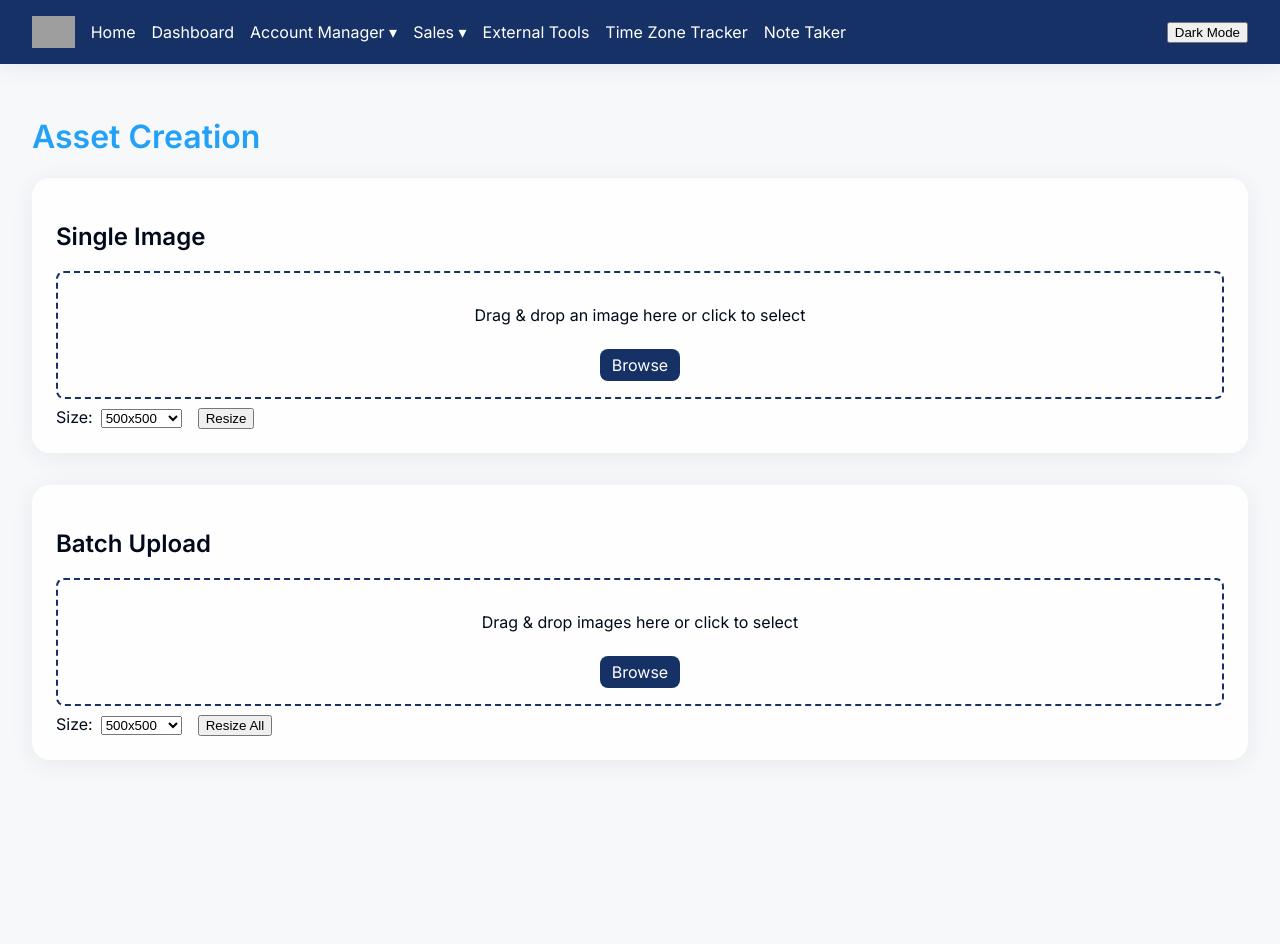
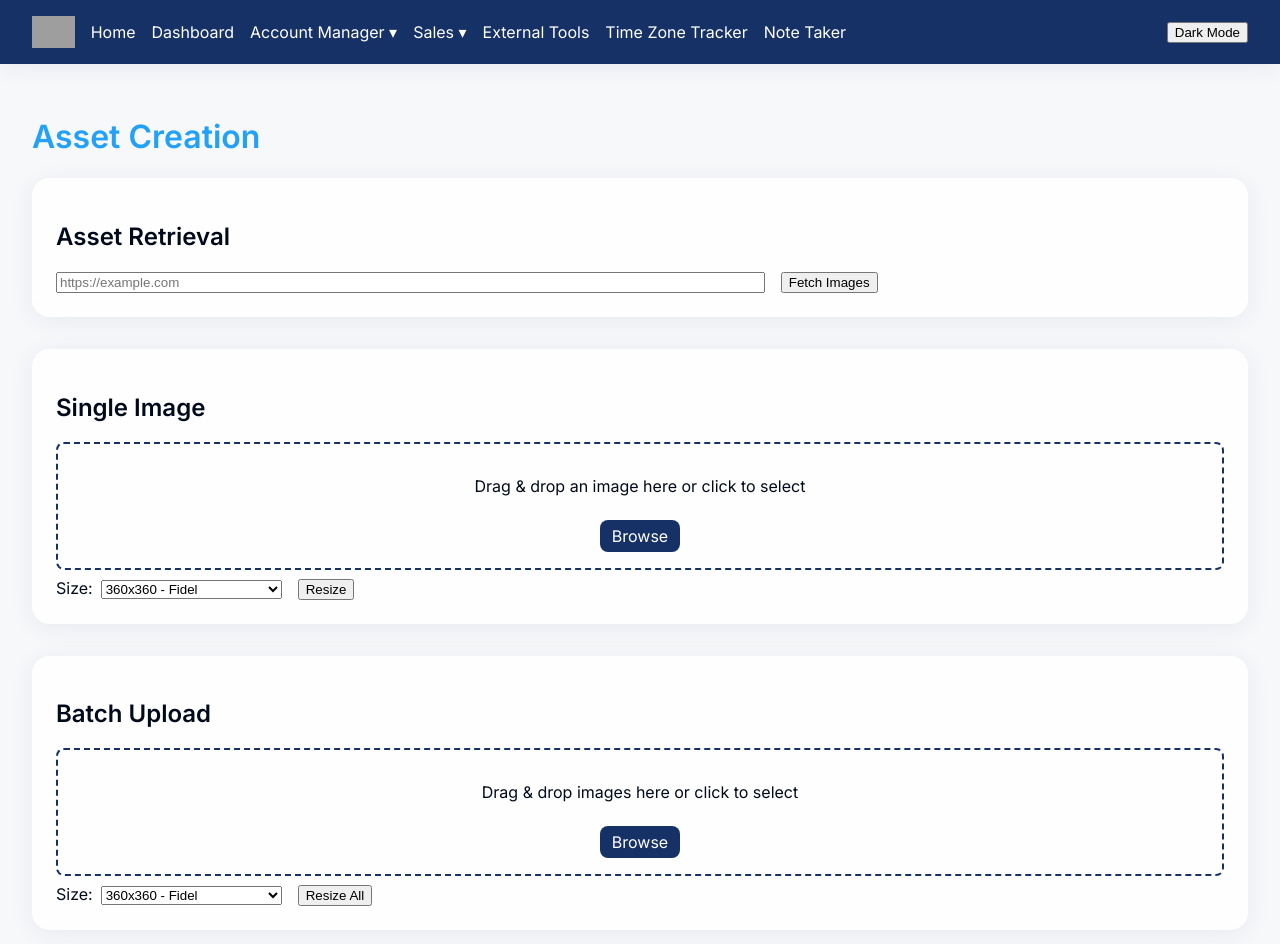
Before and after one commit to TomSumner28/merchant-data, a Next.js app: page /asset-creation in a window 1280 px wide. Shown: the top 944 px of the page. Before the commit the page ends 824 px from the top, so only its background shows below. Built offline with nearby package versions, Linux system fonts and the light colour scheme; grey boxes are pictures that could not be loaded.

Commit message:
Add asset retrieval and update size presets

```diff
--- /dev/null
+++ b/pages/api/fetch-images.js
@@ -0,0 +1,26 @@
+import { NextResponse } from 'next/server'
+
+export default async function handler(req, res) {
+  const { url } = req.query
+  if (!url) return res.status(400).json({ error: 'Missing url' })
+  try {
+    const resp = await fetch(url)
+    const html = await resp.text()
+    const matches = [...html.matchAll(/<img[^>]*src=["']([^"']+)["']/gi)]
+    const base = new URL(url)
+    const urls = []
+    for (const m of matches) {
+      let src = m[1]
+      if (!src) continue
+      if (!/^https?:\/\//i.test(src)) {
+        try { src = new URL(src, base).href } catch {}
+      }
+      if (!urls.includes(src)) urls.push(src)
+      if (urls.length >= 4) break
+    }
+    return res.status(200).json({ images: urls })
+  } catch (e) {
+    console.error(e)
+    return res.status(500).json({ error: 'Failed to fetch images' })
+  }
+}
--- a/pages/asset-creation.js
+++ b/pages/asset-creation.js
@@ -1,15 +1,11 @@
 import { useState } from 'react'
 
 const SIZES = [
-  { label: '500x500', w: 500, h: 500 },
-  { label: '728x90', w: 728, h: 90 },
-  { label: '320x50', w: 320, h: 50 },
-  { label: '300x250', w: 300, h: 250 },
-  { label: '160x600', w: 160, h: 600 },
-  { label: '1200x628', w: 1200, h: 628 },
-  { label: '600x200', w: 600, h: 200 },
-  { label: '128x128', w: 128, h: 128 },
-  { label: '32x32', w: 32, h: 32 }
+  { label: '360x360 - Fidel', w: 360, h: 360 },
+  { label: '260x200 - Logo', w: 260, h: 200 },
+  { label: '450x300 - Small Banner', w: 450, h: 300 },
+  { label: '2100x1400 - Large Banner', w: 2100, h: 1400 },
+  { label: '1125x960 - Lifestyle image', w: 1125, h: 960 }
 ]
 
 async function resizeImage(file, width, height) {
@@ -27,6 +23,37 @@ async function resizeImage(file, width, height) {
 }
 
 export default function AssetCreation() {
+  const [siteUrl, setSiteUrl] = useState('')
+  const [retrieved, setRetrieved] = useState([])
+  const [retrievalSize, setRetrievalSize] = useState(SIZES[0].label)
+
+  const fetchImages = async () => {
+    if (!siteUrl) return
+    try {
+      const res = await fetch(`/api/fetch-images?url=${encodeURIComponent(siteUrl)}`)
+      const data = await res.json()
+      setRetrieved(data.images || [])
+    } catch (e) {
+      console.error(e)
+    }
+  }
+
+  const downloadRetrieved = async () => {
+    const size = SIZES.find((s) => s.label === retrievalSize)
+    for (const [i, url] of retrieved.entries()) {
+      try {
+        const resp = await fetch(url)
+        const blob = await resp.blob()
+        const resized = await resizeImage(blob, size.w, size.h)
+        const dl = document.createElement('a')
+        dl.href = URL.createObjectURL(resized)
+        dl.download = `image_${i + 1}.jpg`
+        dl.click()
+      } catch (e) {
+        console.error('download failed', e)
+      }
+    }
+  }
   const [singleFile, setSingleFile] = useState(null)
   const [singleSize, setSingleSize] = useState(SIZES[0].label)
   const [singleUrl, setSingleUrl] = useState('')
@@ -65,6 +92,49 @@ export default function AssetCreation() {
   return (
     <div className="content">
       <h1 style={{ color: 'var(--accent)' }}>Asset Creation</h1>
+
+      <div className="card">
+        <h2>Asset Retrieval</h2>
+        <input
+          type="text"
+          value={siteUrl}
+          onChange={(e) => setSiteUrl(e.target.value)}
+          placeholder="https://example.com"
+          style={{ width: '60%', marginRight: '1rem' }}
+        />
+        <button onClick={fetchImages}>Fetch Images</button>
+        {retrieved.length > 0 && (
+          <div style={{ marginTop: '0.5rem' }}>
+            <label>
+              Size:
+              <select
+                value={retrievalSize}
+                onChange={(e) => setRetrievalSize(e.target.value)}
+                style={{ marginLeft: 8 }}
+              >
+                {SIZES.map((s) => (
+                  <option key={s.label} value={s.label}>
+                    {s.label}
+                  </option>
+                ))}
+              </select>
+            </label>
+            <button onClick={downloadRetrieved} style={{ marginLeft: '1rem' }}>
+              Download Resized Images
+            </button>
+            <div style={{ display: 'flex', flexWrap: 'wrap', marginTop: '1rem' }}>
+              {retrieved.map((url, i) => (
+                <img
+                  key={i}
+                  src={url}
+                  alt={`retrieved-${i}`}
+                  style={{ width: 100, height: 'auto', marginRight: '0.5rem' }}
+                />
+              ))}
+            </div>
+          </div>
+        )}
+      </div>
 
       <div className="card">
         <h2>Single Image</h2>
```
Also changed, not shown: 1 other file (tests, documents, lock files or other folders).
